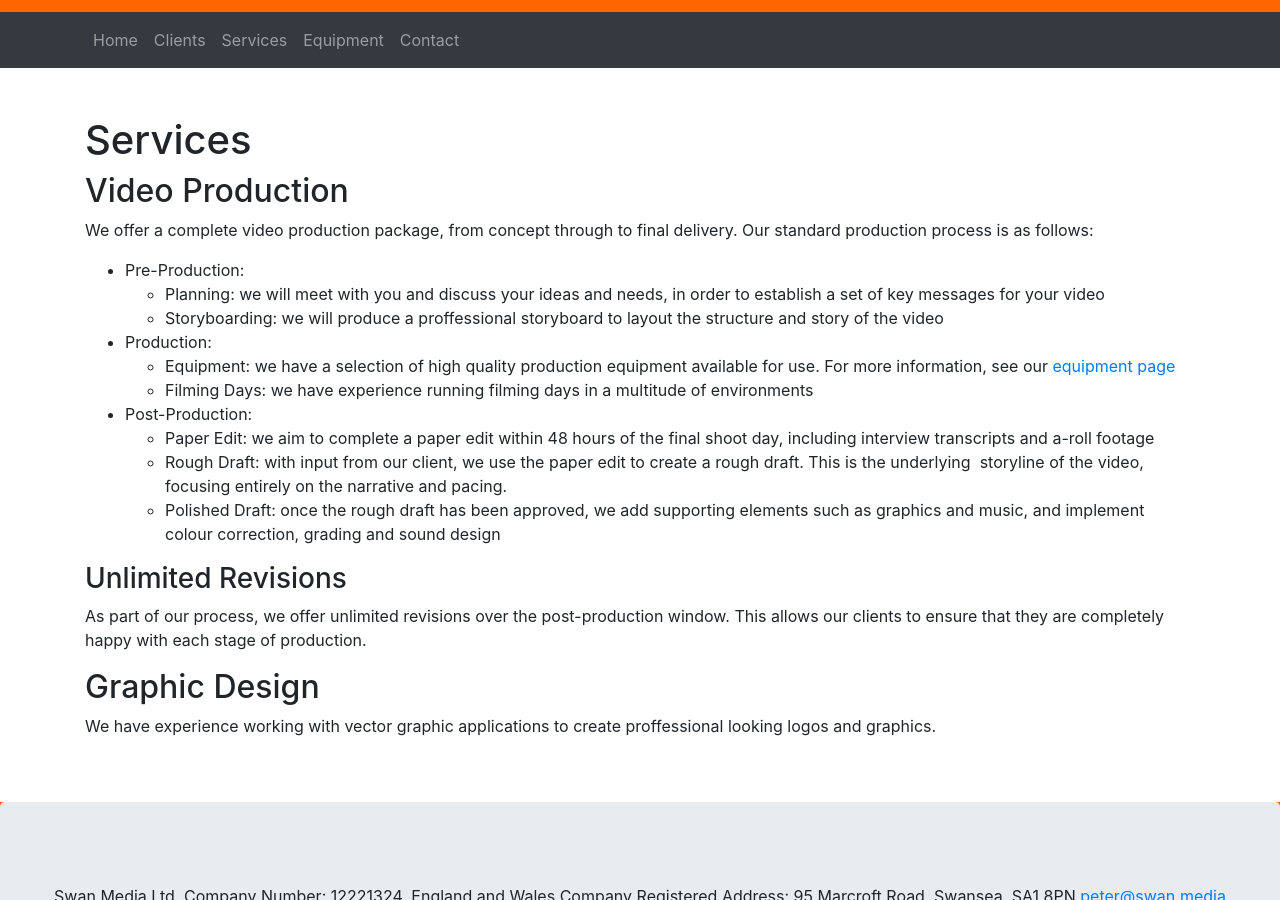
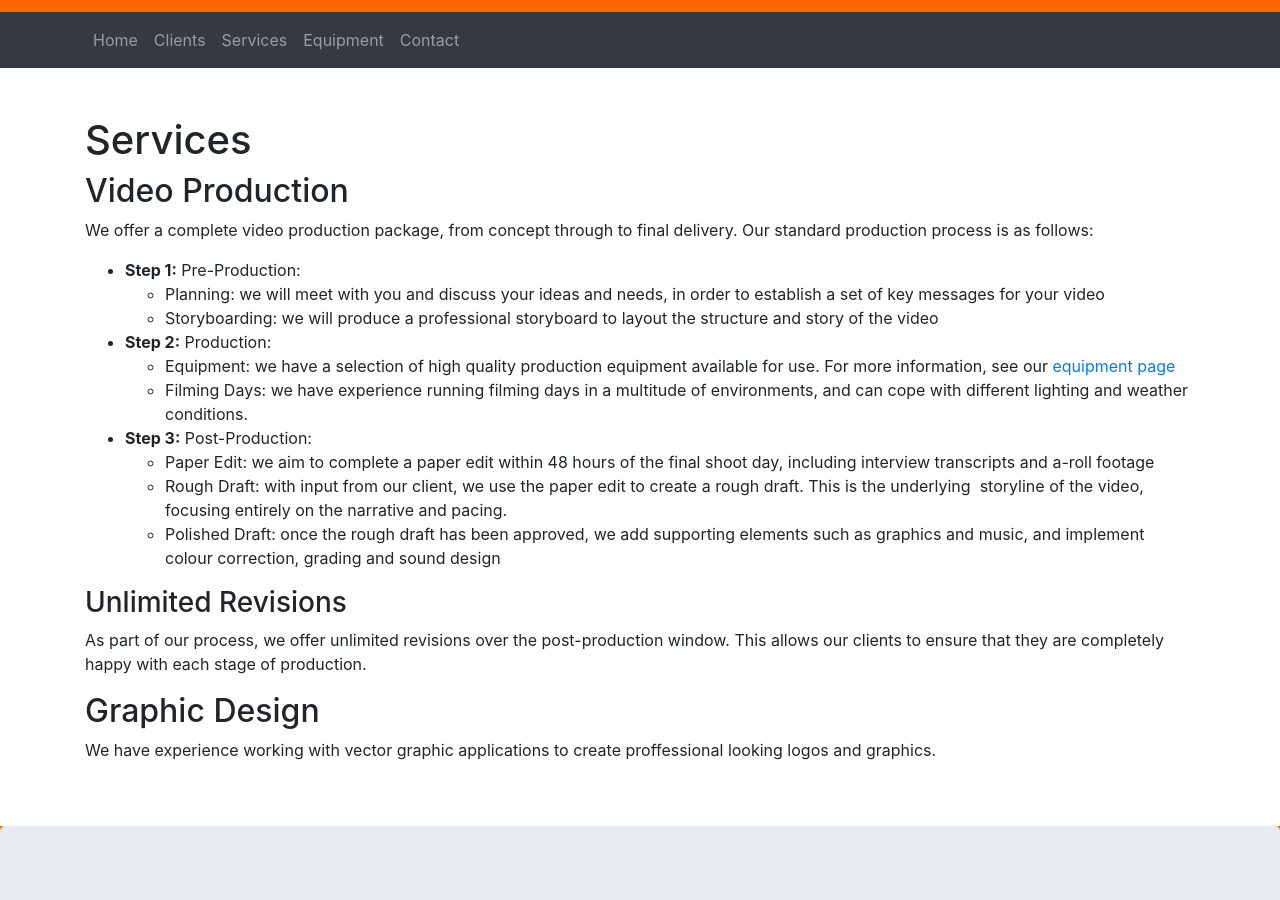
Before and after one commit to pe5er/swan.media, a Jekyll site: the page built from services.md, in a window 1280 px wide and 900 px high, scrolled down 388 px. Built offline with Jekyll 4.4.1, drawn with Linux system fonts in a browser that asks for light colours; our own code applies the rules of GitHub Pages for plain Markdown files.

Commit message:
Update services.md

```diff
--- a/services.md
+++ b/services.md
@@ -6,13 +6,13 @@ title: Services
 
 We offer a complete video production package, from concept through to final delivery. Our standard production process is as follows:
 
-* Pre-Production:
+* __Step 1:__ Pre-Production:
   * Planning: we will meet with you and discuss your ideas and needs, in order to establish a set of key messages for your video
-  * Storyboarding: we will produce a proffessional storyboard to layout the structure and story of the video
-* Production:
+  * Storyboarding: we will produce a professional storyboard to layout the structure and story of the video
+* __Step 2:__ Production:
   * Equipment: we have a selection of high quality production equipment available for use. For more information, see our [equipment page](/equipment)
-  * Filming Days: we have experience running filming days in a multitude of environments
-* Post-Production:
+  * Filming Days: we have experience running filming days in a multitude of environments, and can cope with different lighting and weather conditions.
+* __Step 3:__ Post-Production:
   * Paper Edit: we aim to complete a paper edit within 48 hours of the final shoot day, including interview transcripts and a-roll footage
   * Rough Draft: with input from our client, we use the paper edit to create a rough draft. This is the underlying  storyline of the video, focusing entirely on the narrative and pacing.
   * Polished Draft: once the rough draft has been approved, we add supporting elements such as graphics and music, and implement colour correction, grading and sound design
@@ -21,6 +21,7 @@ We offer a complete video production package, from concept through to final deli
 
 As part of our process, we offer unlimited revisions over the post-production window. This allows our clients to ensure that they are completely happy with each stage of production.
 
+
 ## Graphic Design
 
 We have experience working with vector graphic applications to create proffessional looking logos and graphics.
```
